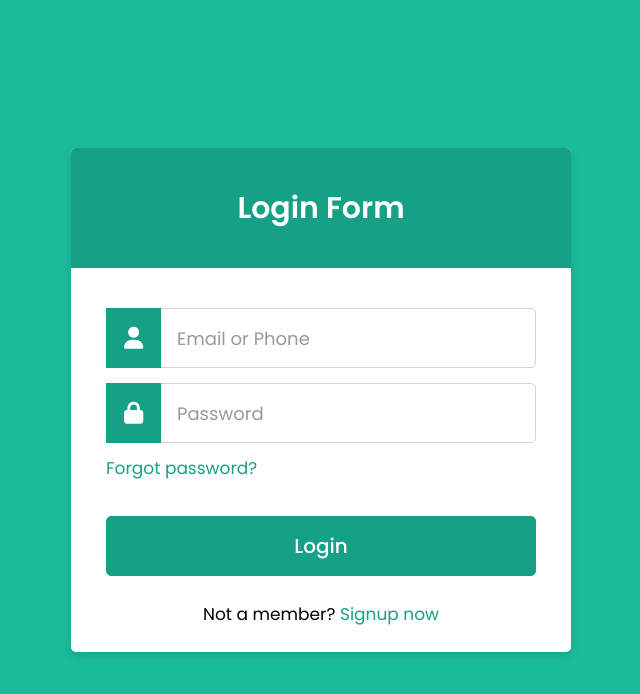
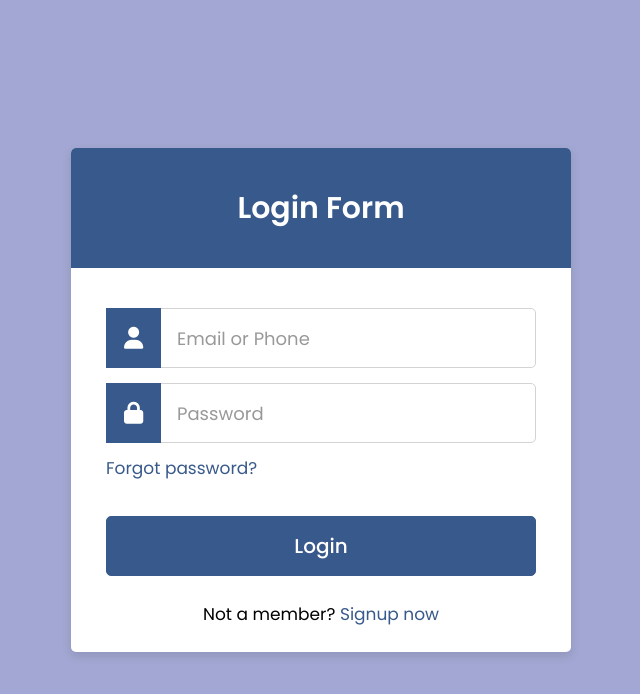
Before and after one commit to piyushdev04/Frontend, a plain HTML site: page Login Form/index.html in a window 1280 px wide. Shown: the whole page, without its empty margins (319-959 px from the left). Drawn offline with Linux system fonts and the light colour scheme.

Commit message:
Update style.css

```diff
--- a/Login Form/style.css
+++ b/Login Form/style.css
@@ -14,7 +14,7 @@ body {
     justify-content: center;
     height: 100vh;
     padding: 15px;
-    background-color: #1abc9c;
+    background-color: #a2a8d3;
     overflow: hidden;
 }
 
@@ -28,7 +28,7 @@ body {
 
 .wrapper .title {
     height: 120px;
-    background-color: #16a085;
+    background-color: #38598b;
     border-radius: 5px 5px 0 0;
     color: #fff;
     font-size: 30px;
@@ -60,7 +60,7 @@ body {
 }
 
 form .row input:focus {
-    border-color: #16a085;
+    border-color: #38598b;
 }
 
 form .row input::placeholder {
@@ -73,8 +73,8 @@ form .row input::placeholder {
     height: 100%;
     color: #fff;
     font-size: 22px;
-    background-color: #16a085;
-    border: 1px solid #16a085;
+    background-color: #38598b;
+    border: 1px solid #38598b;
     display: flex;
     align-items: center;
     justify-content: center;
@@ -85,7 +85,7 @@ form .row input::placeholder {
 }
 
 .wrapper form .pass a {
-    color: #16a085;
+    color: #38598b;
     font-size: 17px;
     text-decoration: none;
 }
@@ -100,13 +100,13 @@ form .row input::placeholder {
     font-size: 20px;
     font-weight: 500;
     padding-left: 0px;
-    background-color: #16a085;
-    border: 1px solid #16a085;
+    background-color: #38598b;
+    border: 1px solid #38598b;
     cursor: pointer;
 }
 
 form .button input:hover {
-    background-color: #12866f;
+    background-color: #113f67;
 }
 
 .wrapper form .signup-link {
@@ -116,7 +116,7 @@ form .button input:hover {
 }
 
 .wrapper form .signup-link a {
-    color: #16a085;
+    color: #38598b;
     text-decoration: none;
 }
 
```
